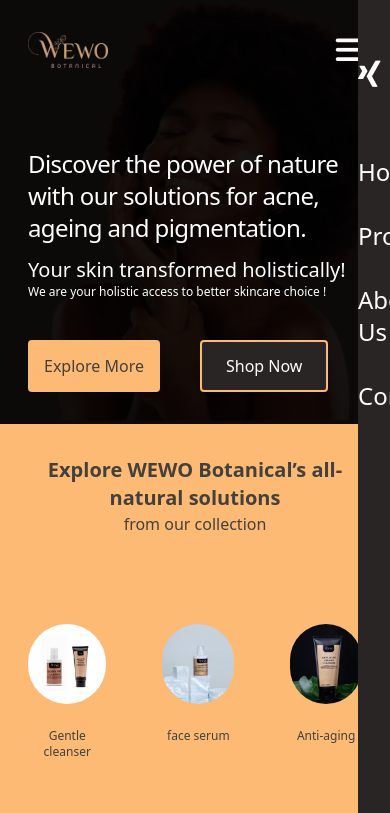
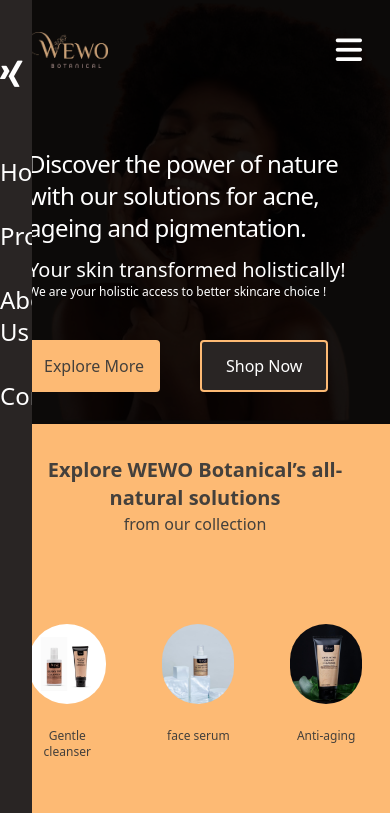
Before and after one commit to aremumatthew/wewo-project, a website: page dist/index.html in a window 390 px wide. Shown: the top 813 px of the page. Drawn offline with nearby package versions, Linux system fonts and the light colour scheme; files that its build step writes are made by us from their sources.

Commit message:
hero section

```diff
--- a/dist/index.html
+++ b/dist/index.html
@@ -30,7 +30,7 @@
       </button>
     </article>
     <nav class="w-full">
-    <ul id="navList" class=" text-right pr-8 bg-stone-800  lg:hidden fixed right-0 top-0 h-full w-0 pt-14 backdrop:blur-xl overflow-hidden transition-all">
+      <ul id="navList" class=" text-right pr-8 bg-stone-800  lg:hidden fixed left-0 top-0 h-full w-0 pt-14 overflow-hidden transition-all">
         <li class="pb-8"><i onclick="closeNav()" class="fa-brands fa-xing text-white text-3xl"></i></li>
         <li class="pt-8 list-none text-2xl w-full"><a class="decoration-0 text-white hover:underline w-full" href="#">Home</a></li>
         <li class="pt-8 text-2xl w-full list-none "><a class="decoration-0 text-white hover:underline w-full" href="#">Product</a></li>
```
Also changed, not shown: dist/output.css. Lines whose indentation alone changed are shown as unchanged.
